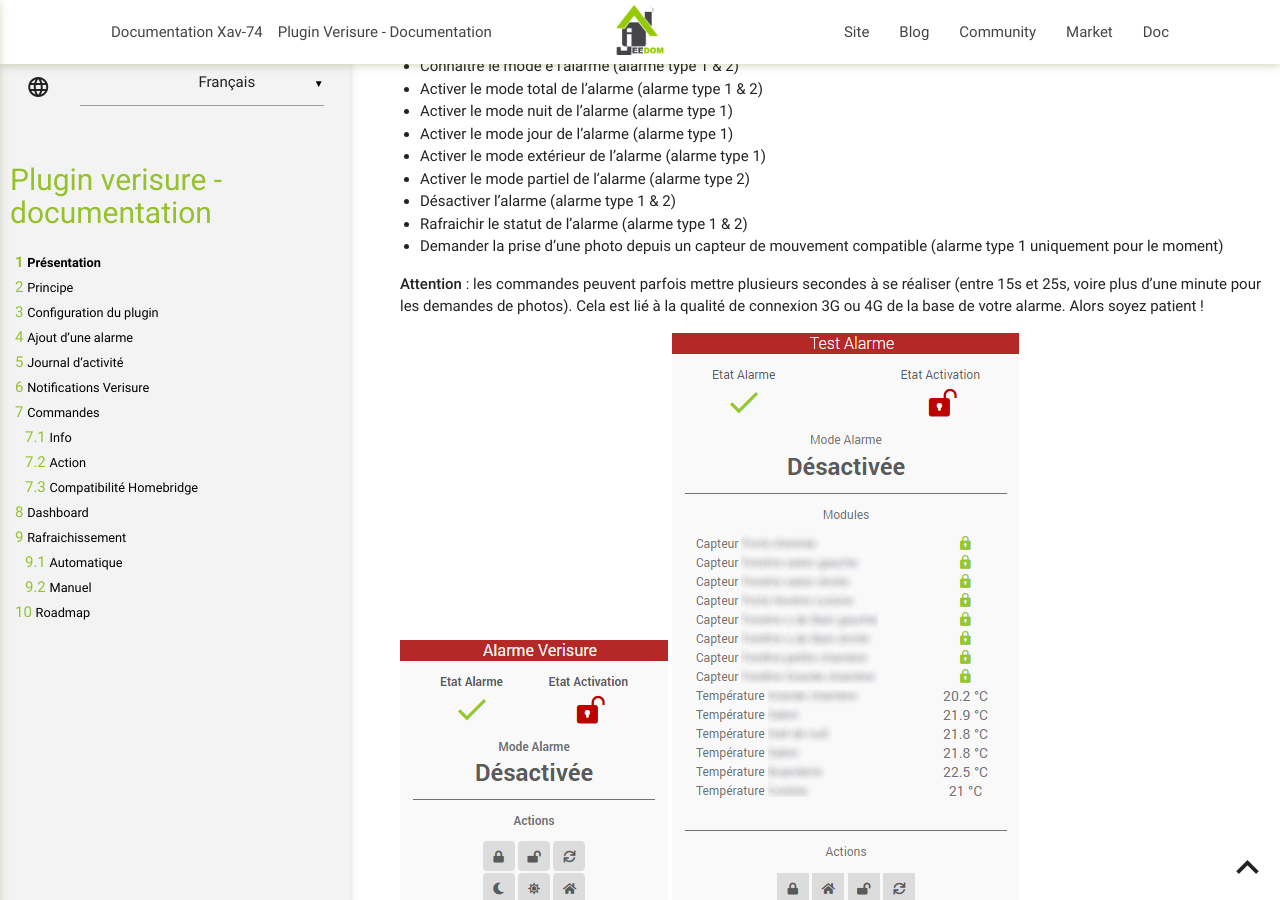
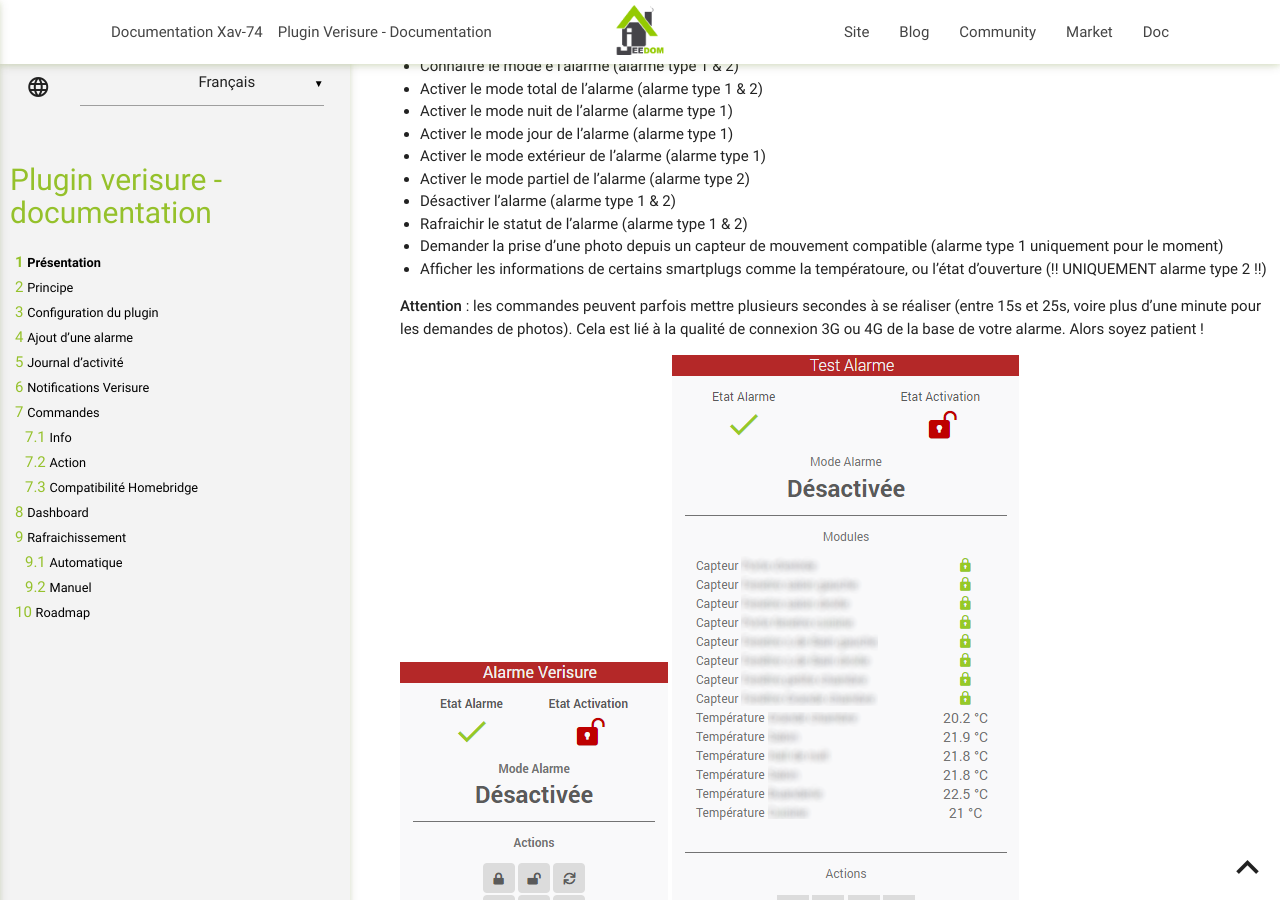
Before and after one commit to Xav-74/Documentation, a Jekyll site: the page built from verisure/fr_FR/index.md, in a window 1280 px wide and 900 px high, scrolled down 6746 px. Built offline with Jekyll 4.4.1, drawn with Linux system fonts in a browser that asks for light colours; some of the changed text lies outside the part shown.

Commit message:
Integration alarm type 2

```diff
--- a/verisure/fr_FR/index.md
+++ b/verisure/fr_FR/index.md
@@ -65,7 +65,7 @@
 
 -   **Numéro d'installation** (alarme type 1) : indiquez votre numéro d'installation Vérisure
 
--   **Identifiant** (alarme type 1 & 2) : indiquez votre identifiant Verisure que vous utilisez pour vous connecter sur le site : [https://customers.securitasdirect.fr](https://customers.securitasdirect.fr)
+-   **Identifiant** (alarme type 1 & 2) : indiquez votre identifiant Verisure que vous utilisez pour vous connecter sur le site : [https://customers.securitasdirect.fr](https://customers.securitasdirect.fr) ou [https://mypages.verisure.com/](https://mypages.verisure.com)
 
 -   **Mot de passe** (alarme type 1 & 2) : indiquez votre mot de passe
 
@@ -186,6 +186,7 @@
 -   Désactiver l'alarme (alarme type 1 & 2)
 -   Rafraichir le statut de l'alarme (alarme type 1 & 2)
 -   Demander la prise d'une photo depuis un capteur de mouvement compatible (alarme type 1 uniquement pour le moment)
+-   Afficher les informations de certains smartplugs comme la températoure, ou l'état d'ouverture (!! UNIQUEMENT alarme type 2 !!)
 
 **Attention** : les commandes peuvent parfois mettre plusieurs secondes à se réaliser (entre 15s et 25s, voire plus d'une minute pour les demandes de photos). Cela est lié à la qualité de connexion 3G ou 4G de la base de votre alarme. Alors soyez patient !
 
```
